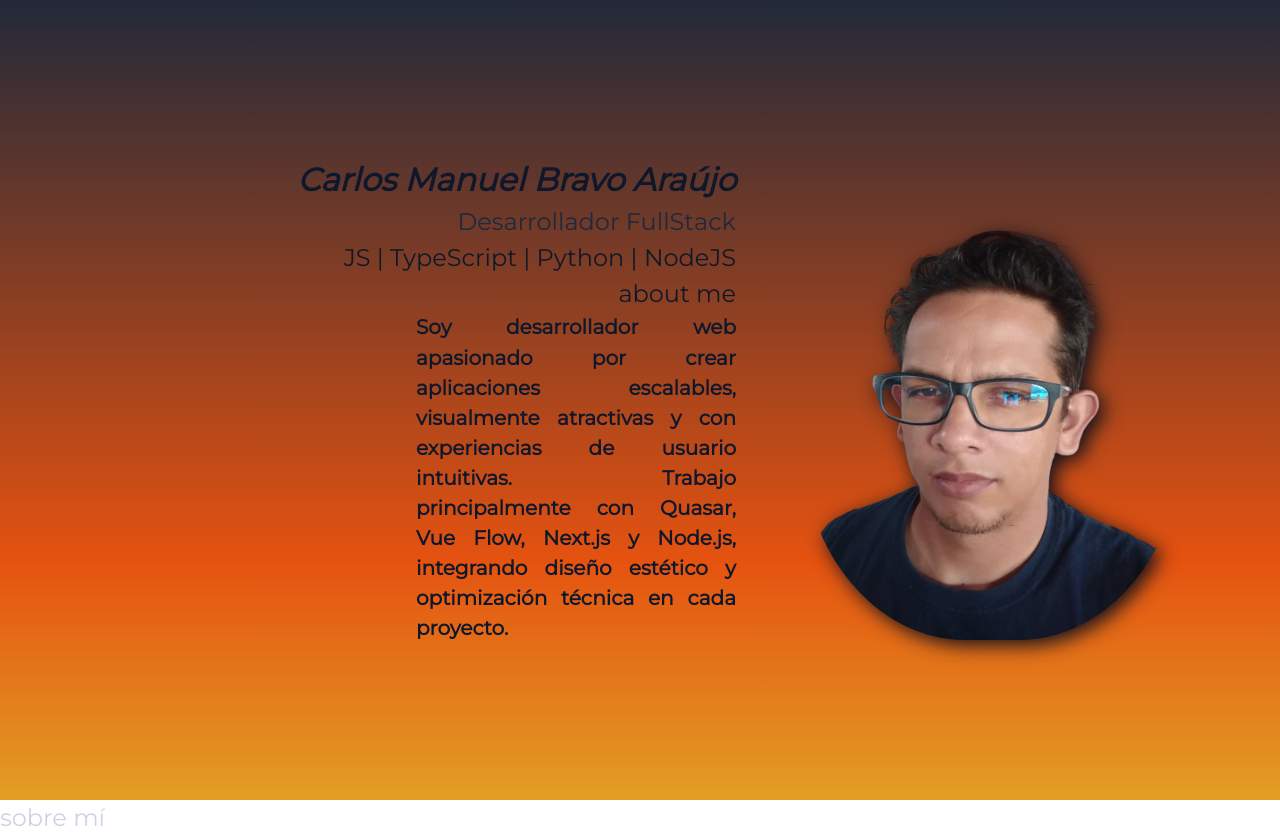
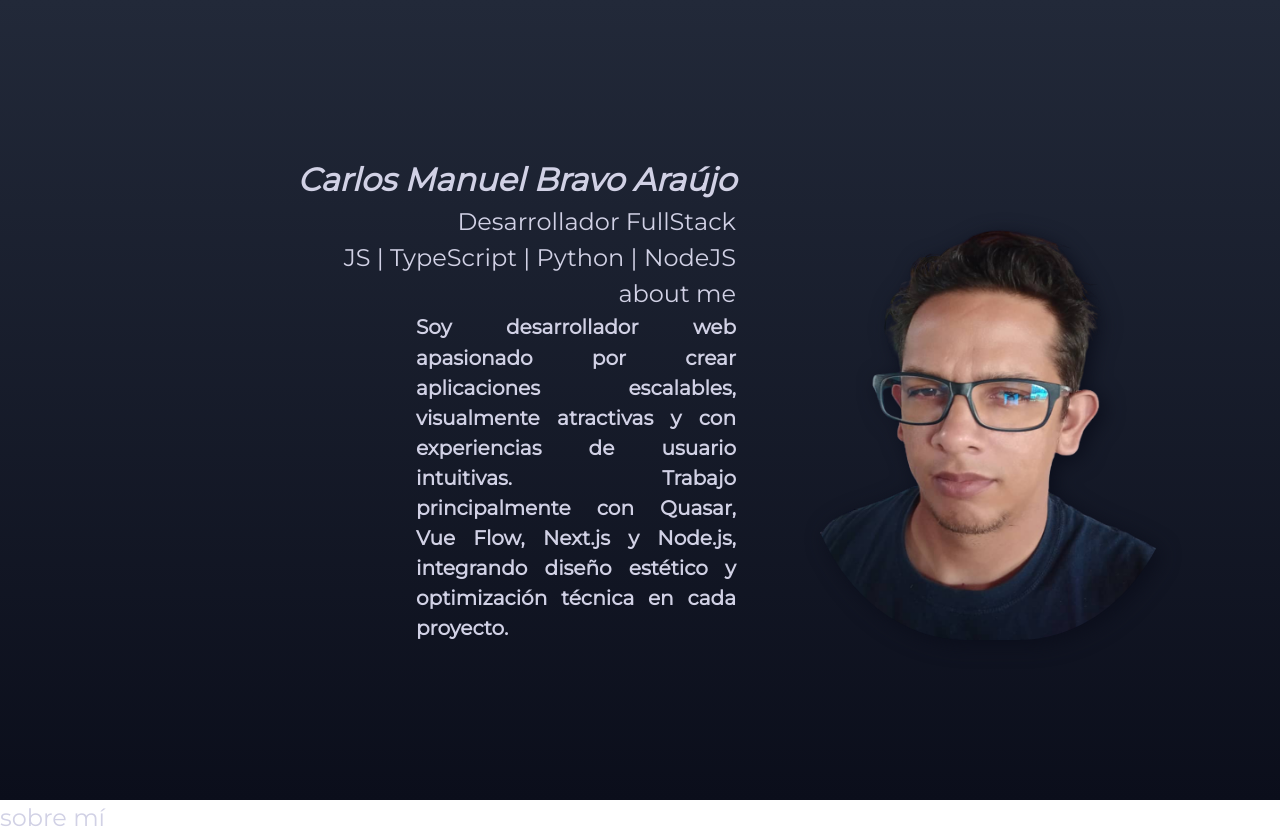
Before and after one commit to serverBKD/portfolio, an Astro site: page / in a window 1280 px wide. Built offline with nearby package versions, Linux system fonts and the light colour scheme; Astro itself is replaced by a stand-in of ours.

Commit message:
2025JUL16: v0.1.4: CSS background linear

```diff
--- a/src/components/mycomponents/Hero.jsx
+++ b/src/components/mycomponents/Hero.jsx
@@ -3,12 +3,11 @@ export default function Hero() {
     <section className="hero">
       <div className="hero-box">
         <article className="hero-text">
-          <h1 className="text-slate-900">Carlos Manuel Bravo Araújo</h1>
-          <h2 className="text-slate-800">Desarrollador FullStack</h2>
-          <h3 className="text-gray-900">JS | TypeScript | Python | NodeJS</h3>
-          <h4 className="text-gray-900">about me</h4>
-          {/* <p>Hola,soy Carlos</p> */ }
-          <p id="hero-text-p" className="text-slate-900">
+          <h1>Carlos Manuel Bravo Araújo</h1>
+          <h2>Desarrollador FullStack</h2>
+          <h3>JS | TypeScript | Python | NodeJS</h3>
+          <h4>about me</h4>
+          <p id="hero-text-p" >
             Soy desarrollador web apasionado por crear aplicaciones escalables, visualmente atractivas y con experiencias de usuario intuitivas. Trabajo principalmente con Quasar, Vue Flow, Next.js y Node.js, integrando diseño estético y optimización técnica en cada proyecto.
           </p>
         </article>
--- a/src/styles/global.css
+++ b/src/styles/global.css
@@ -174,7 +174,7 @@ body {
   min-height: 100dvh;
   display: grid;
   place-content: center;
-  background: linear-gradient(to top, var(--color-test-3), var(--color-test-5) 30%, var(--color-test-1));
+  background: linear-gradient(to top, var(--color-test-2), var(--color-test-1));
   overflow: hidden;
 }
 
@@ -247,11 +247,12 @@ body {
     width: 100%;
     max-height: max-content;
     text-align: center;
-    background-color: var(--color-test-3);
+    /* background-color: var(--color-test-3); */
   }
 
   #img-avatar {
     width: 18rem;
     height: 18rem;
+    margin: 0 auto;
   }
 }
```
